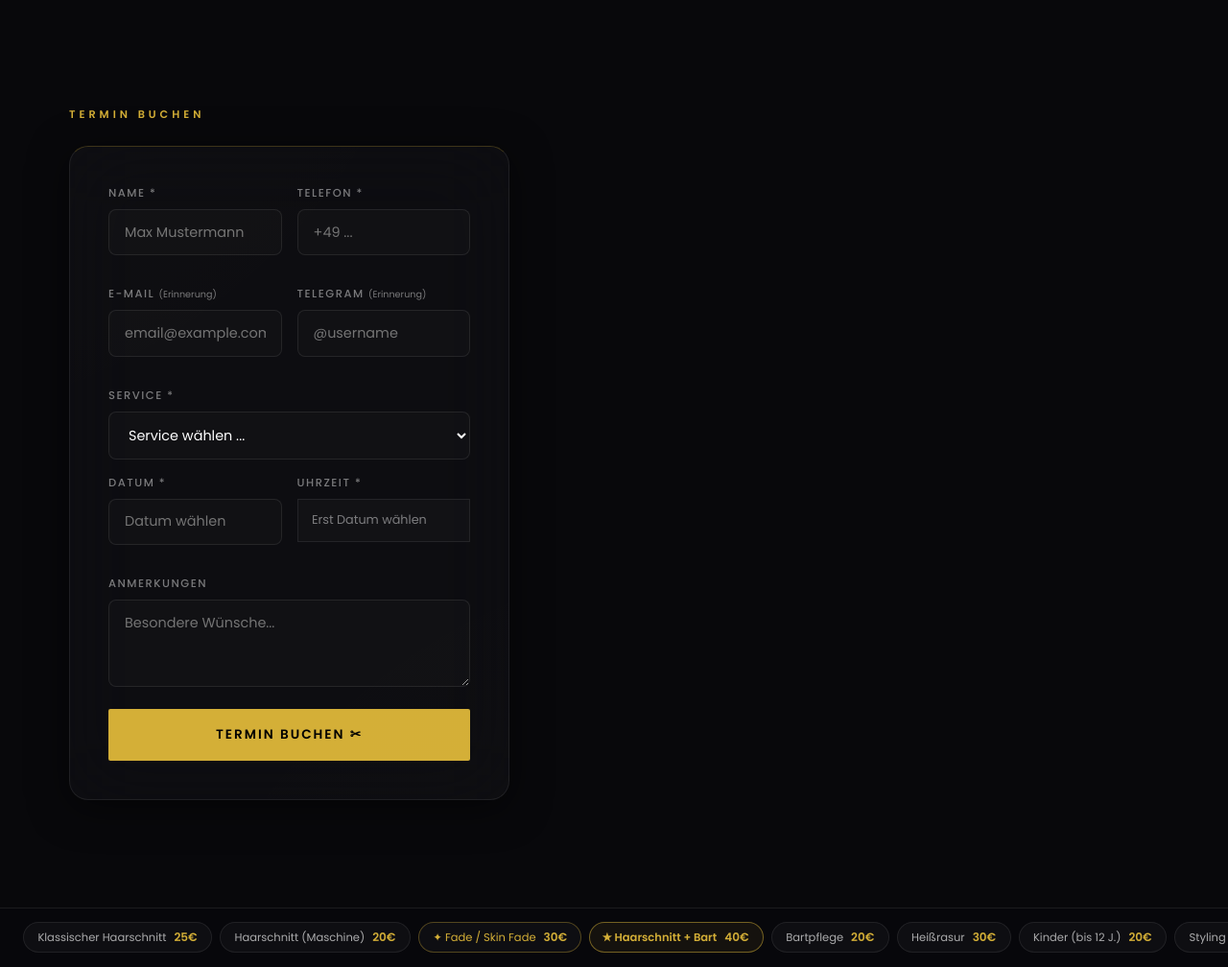
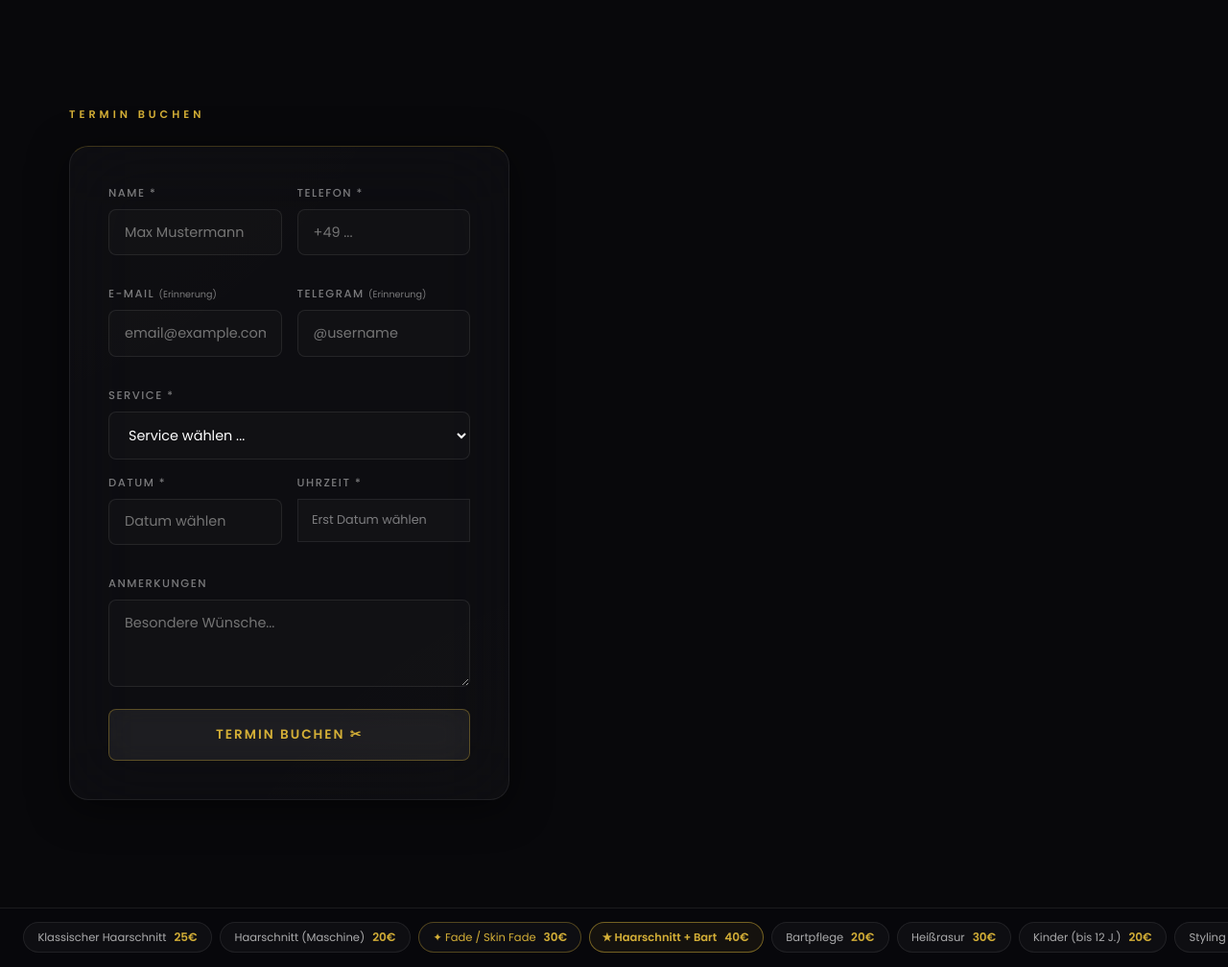
Before and after one commit to Andrey14880707/Telegram_app, a Flask app: page / in a window 1280 px wide. Shown: the part 2318-3326 px from the top of the page at 96% size. Run offline with Flask 3, Linux system fonts and the light colour scheme; data that the repository does not hold is empty; some web fonts are replaced.

Commit message:
style: glassmorphism booking button
Co-Authored-By: Claude Sonnet 4.6 <noreply@anthropic.com>

```diff
--- a/static/style.css
+++ b/static/style.css
@@ -370,19 +370,21 @@ em { font-style: italic; color: var(--gold); }
 .btn-primary {
   display: inline-flex; align-items: center; justify-content: center;
   padding: 1rem 2.4rem;
-  background: var(--gold); color: #000;
-  font-family: inherit; font-size: .85rem; font-weight: 700;
+  background: rgba(255, 255, 255, 0.06);
+  backdrop-filter: blur(16px);
+  -webkit-backdrop-filter: blur(16px);
+  color: var(--gold);
+  font-family: inherit; font-size: .85rem; font-weight: 600;
   letter-spacing: 2px; text-transform: uppercase;
-  border: 1px solid transparent;
-  cursor: pointer; border-radius: 2px;
-  transition: background var(--tr), transform var(--tr), box-shadow var(--tr), color var(--tr), border-color var(--tr);
+  border: 1px solid rgba(212, 175, 55, 0.35);
+  cursor: pointer; border-radius: 8px;
+  transition: background var(--tr), transform var(--tr), box-shadow var(--tr), border-color var(--tr);
 }
 .btn-primary:hover {
-  background: rgba(255, 255, 255, 0.1);
+  background: rgba(212, 175, 55, 0.1);
+  border-color: rgba(212, 175, 55, 0.65);
+  box-shadow: 0 8px 28px rgba(212,175,55,.15);
   transform: translateY(-2px);
-  box-shadow: 0 8px 24px rgba(212,175,55,.2);
-  color: var(--gold);
-  border: 1px solid var(--gold);
 }
 .btn-full { width: 100%; }
 .btn-link {
```
